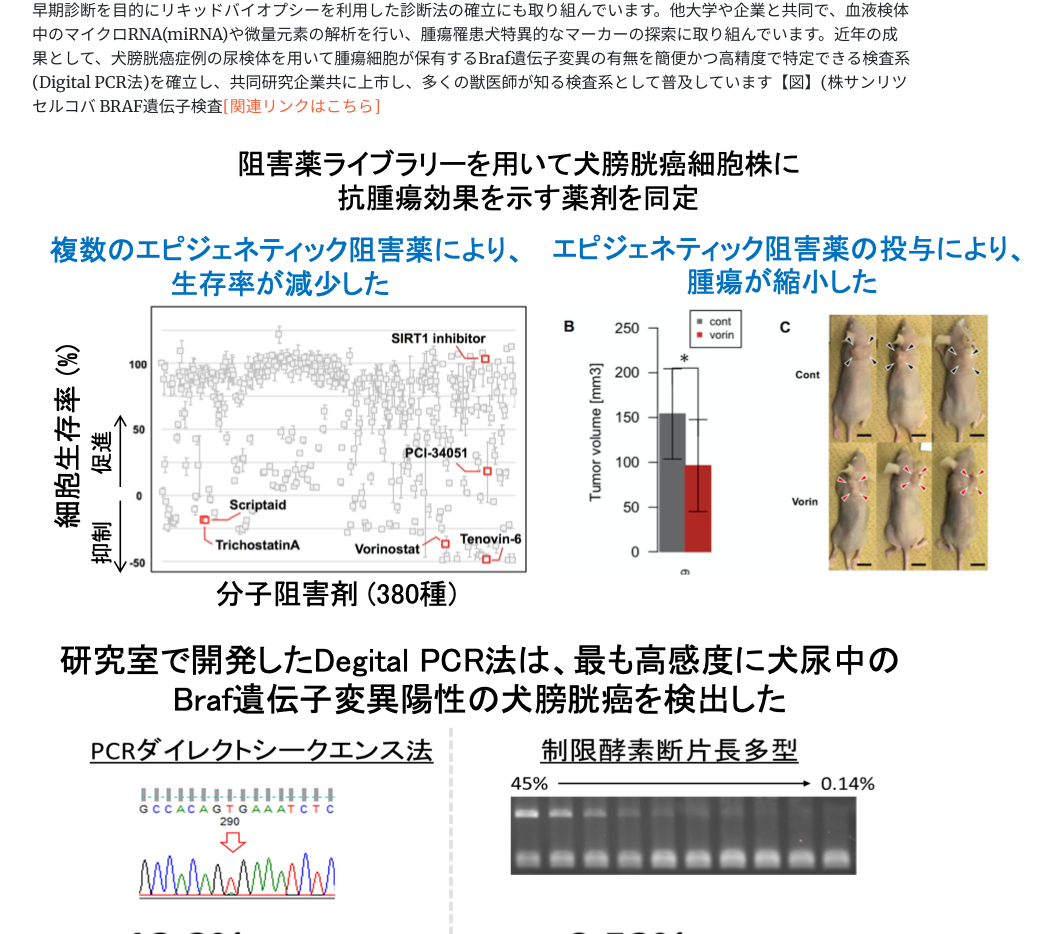
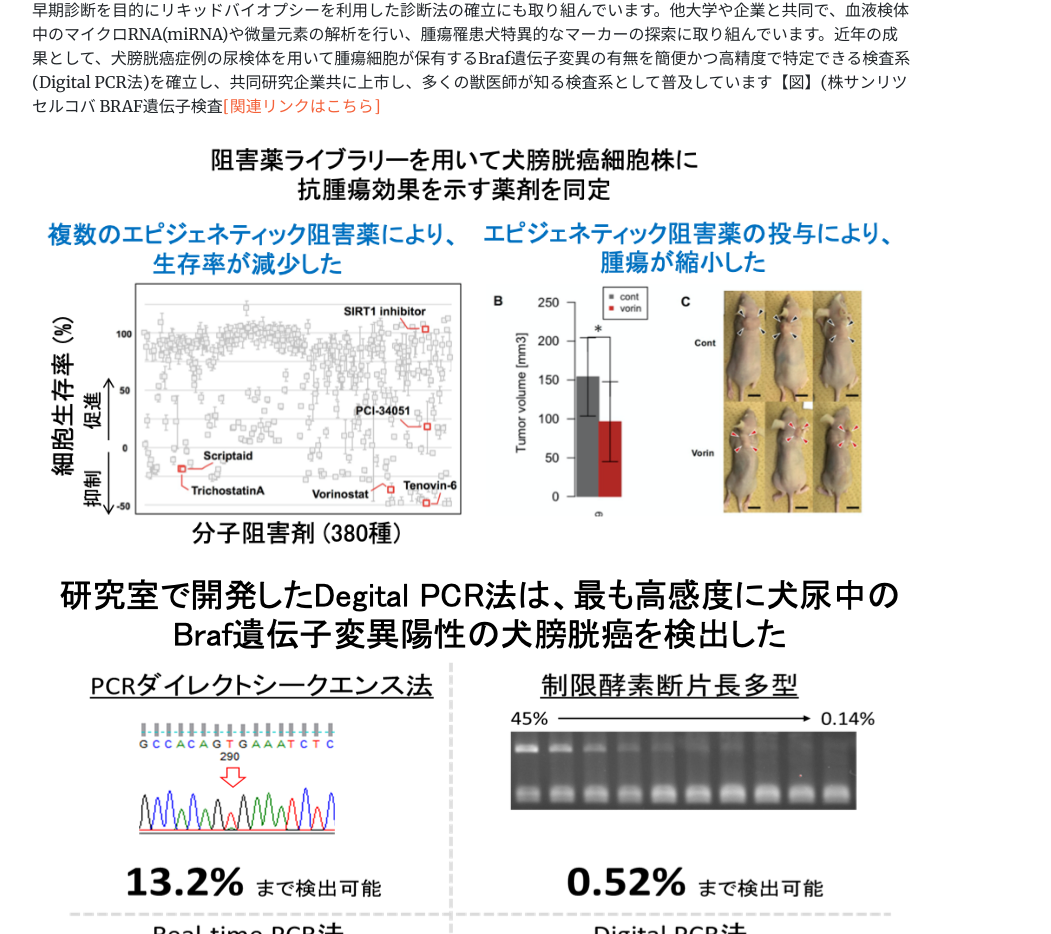
Before and after one commit to tomy-k/vetsurgery_HP_plan, a website with bundled scripts: page Contents.html in a window 1280 px wide. Shown: the part 1771-2705 px from the top of the page, without its empty margins (188-1239 px from the left). Built offline with nearby package versions, Linux system fonts and the light colour scheme.

Commit message:
top image changed

```diff
--- a/Contents.html
+++ b/Contents.html
@@ -108,7 +108,7 @@
                 <p>犬猫の腫瘍の病態解明や治療標的の同定を目的に様々な手法を用いた解析を進めています。例えば、犬乳癌細胞株を用いた網羅的遺伝子発現解析では、炎症に関わるNF-kBシグナルの異常を同定し、治療法の開発に取り組んできました。犬膀胱癌細胞株を用いた300種以上の阻害薬ライブラリーによる解析では、増殖シグナルの異常や抗腫瘍免疫抑制分子制御機構、代謝異常、エピジェネティック異常【図】などを同定するに至り、現在詳細な解析を進めています。さらに、様々な腫瘍種を対象として、遺伝子発現解析と免疫染色解析を組み合わせることで、HERファミリーやグリピカンファミリー、ポドプラニンの異常発現を発見し、病態を解明するとともにそれらを標的とした治療法の開発に取り組んでいます。
 犬猫の腫瘍の早期診断を目的にリキッドバイオプシーを利用した診断法の確立にも取り組んでいます。他大学や企業と共同で、血液検体中のマイクロRNA(miRNA)や微量元素の解析を行い、腫瘍罹患犬特異的なマーカーの探索に取り組んでいます。近年の成果として、犬膀胱癌症例の尿検体を用いて腫瘍細胞が保有するBraf遺伝子変異の有無を簡便かつ高精度で特定できる検査系(Digital PCR法)を確立し、共同研究企業共に上市し、多くの獣医師が知る検査系として普及しています【図】(株サンリツセルコバ BRAF遺伝子検査<a href="https://sanritsu.zelkova.biz/braf-annai/braf-mokuteki">[関連リンクはこちら]</a>
                 </p>
-                <img src="./img/shuyou_1.png">
+                <img class="img-fluid" src="./img/shuyou_1.png">
                 <img src="./img/shuyou_2.png">
                 <p>【関連業績抜粋】<br>
                 ・	Evaluation of immunohistochemical staining with PMab-38, an anti-dog podoplanin monoclonal antibody, in various canine tumor tissues. Kiname K, Yoshimoto S, Kato D*, Tsuboi M, Tanaka Y, Yoshitake R, Eto S, Shinada M, Chambers J, Saeki K, Kinoshita R, Yamada S, Uchida K, K. Kaneko M, Nishimura R, Kato Y, Nakagawa T. Jpn. J. Vet. Res. 2019	<br>
```
